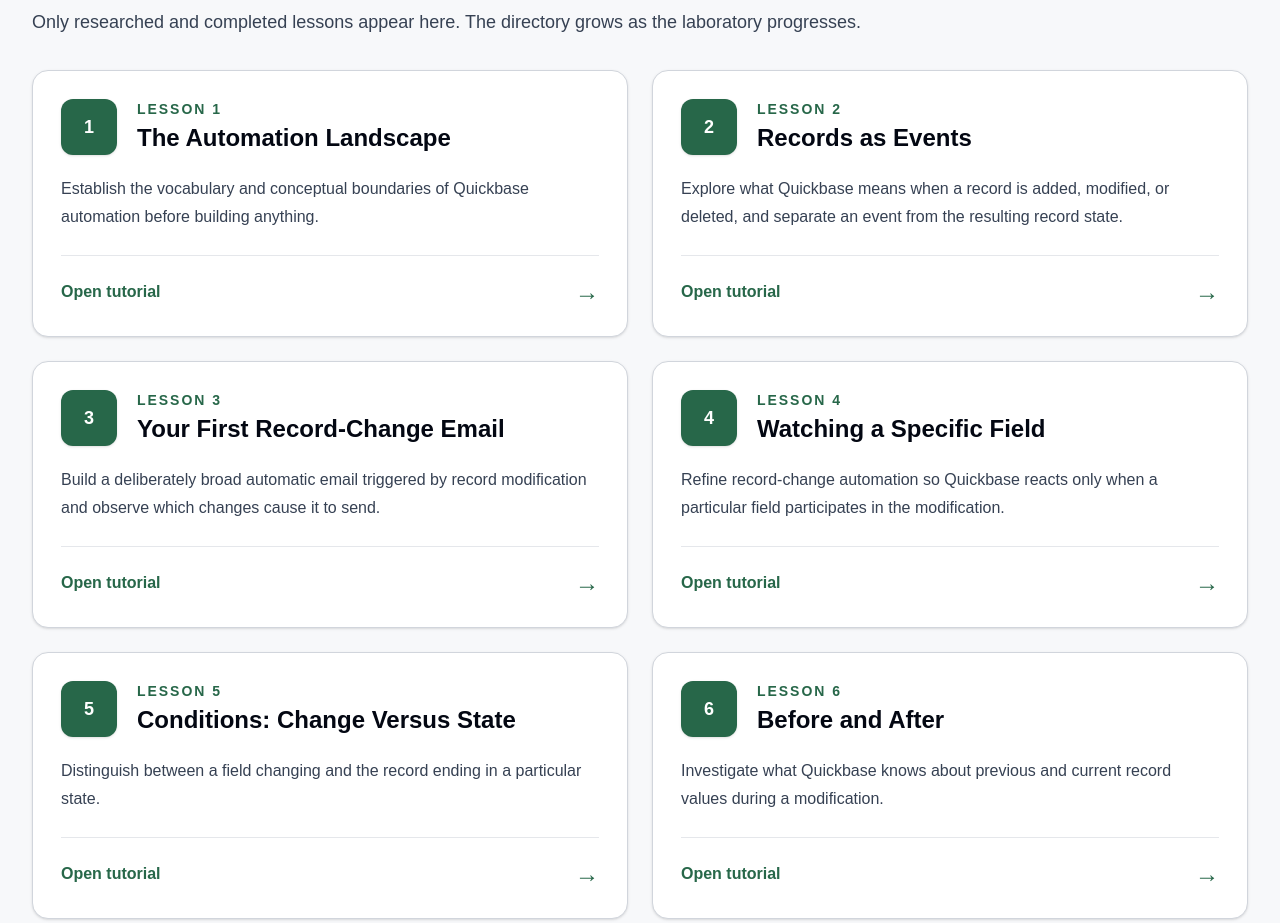
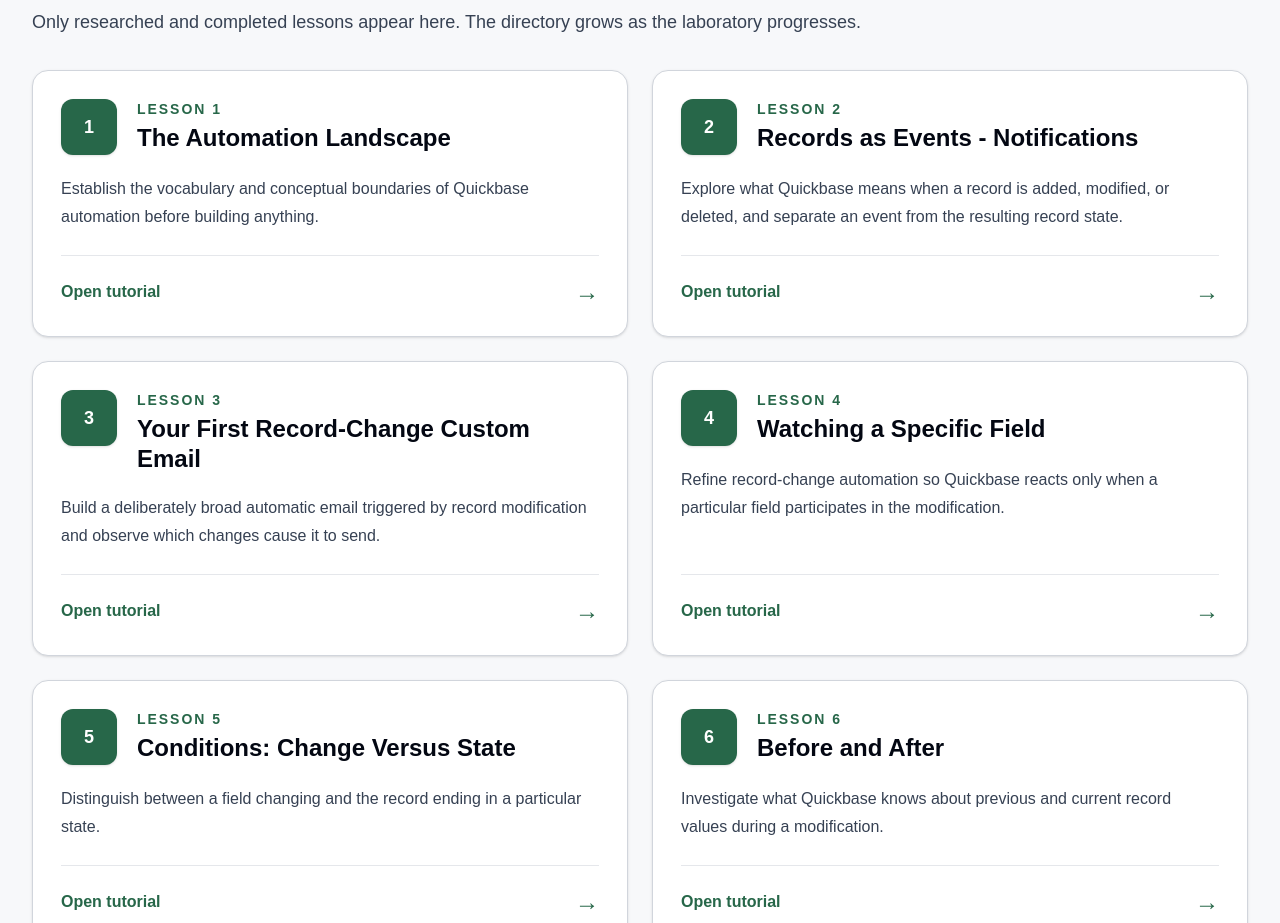
Before and after one commit to dariansweb/Quickbase-Automation, a Next.js app: page / in a window 1280 px wide. Shown: the part 8260-9183 px from the top of the page. Built offline with nearby package versions, Linux system fonts and the light colour scheme.

Commit message:
lesson 2 tutorial json edited

```diff
--- a/app/data/lessons.ts
+++ b/app/data/lessons.ts
@@ -15,20 +15,20 @@
       "Establish the vocabulary and conceptual boundaries of Quickbase automation before building anything.",
     link: "/lessons/1",
     phase: "Understanding Quickbase Communication",
-    status: "current",
+    status: "complete",
   },
   {
     number: "2",
-    title: "Records as Events",
+    title: "Records as Events - Notifications",
     description:
       "Explore what Quickbase means when a record is added, modified, or deleted, and separate an event from the resulting record state.",
     link: "/lessons/2",
     phase: "Event-Driven Communication",
-    status: "planned",
+    status: "complete",
   },
   {
     number: "3",
-    title: "Your First Record-Change Email",
+    title: "Your First Record-Change Custom Email",
     description:
       "Build a deliberately broad automatic email triggered by record modification and observe which changes cause it to send.",
     link: "/lessons/3",
```
